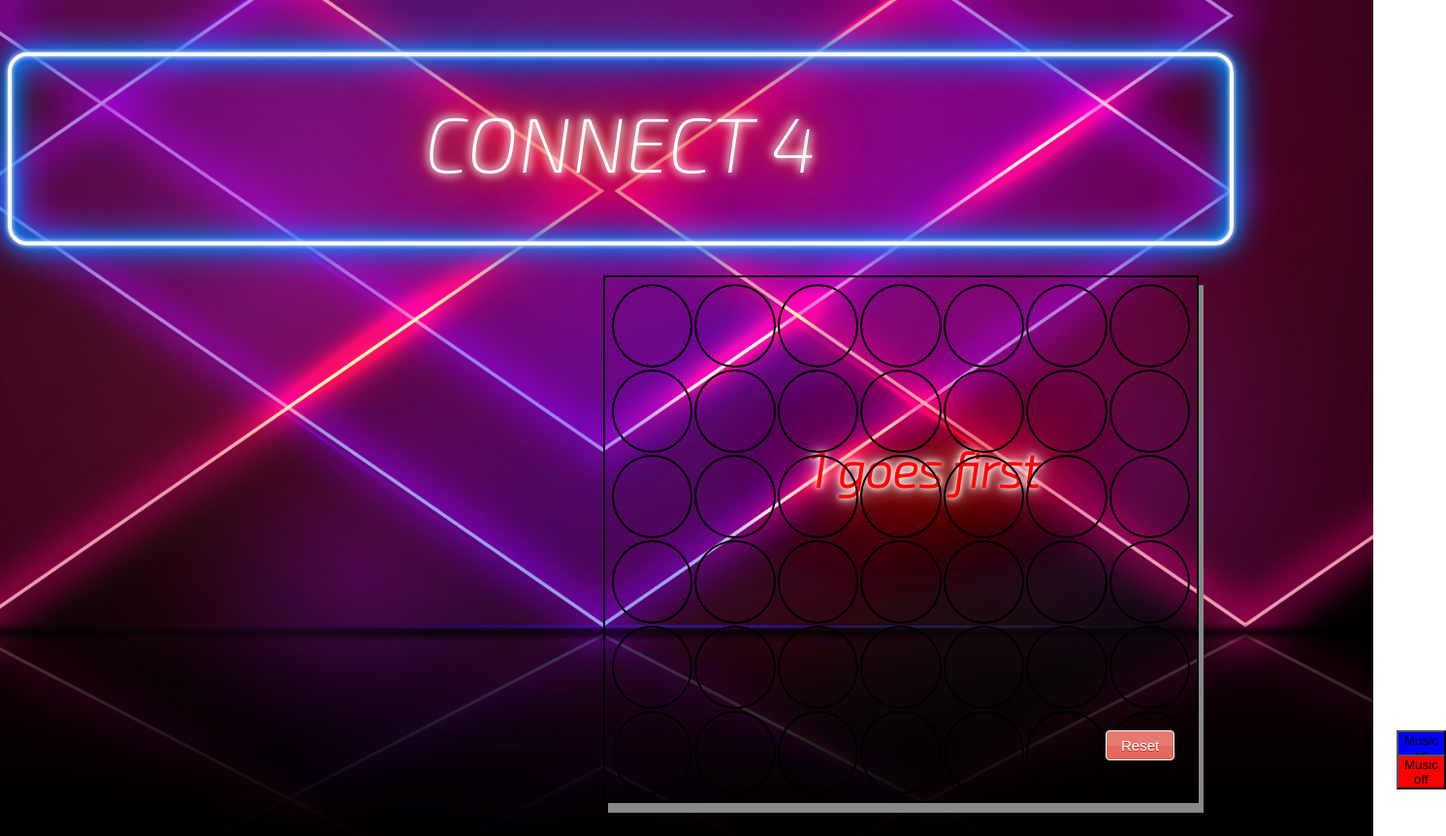
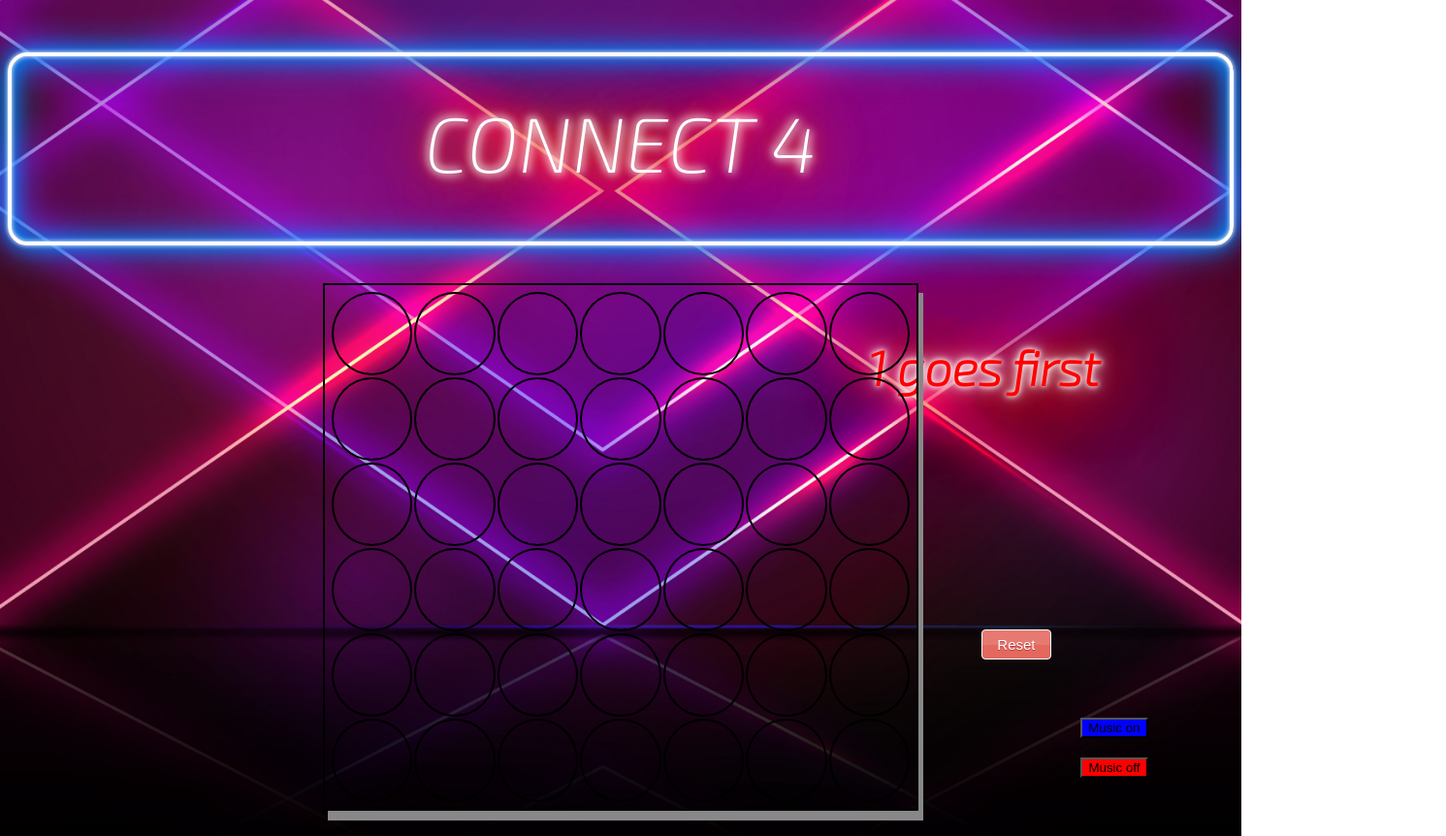
Before and after one commit to Mcswiggi/connect-4, a plain HTML site: page index.html in a window 1280 px wide. Shown: the whole page at 97% size, 1491 px wide, since content can reach past the window. Drawn offline with Linux system fonts and the light colour scheme.

Commit message:
page alignment

```diff
--- a/css/style.css
+++ b/css/style.css
@@ -1,6 +1,6 @@
 body{
 text-align: center;
-/* display: flex; */
+
 background-image: url("/img/3437815.jpg");
 background-repeat: no-repeat;
 background-position: center;
@@ -9,12 +9,17 @@ background-size: cover ;
 font-family: 'Exo 2', sans-serif;
 /* background: #000; */
 min-height: 100vh;
+
 }
 
+
 div.board{
-
+/*
     left: 50%;
-    transform: translate(100%);
+    transform: translate(100%);  */
+    display: flex;
+    justify-content: center;
+    align-items: center;
     width: 600px;
     height: 530px;
     top: 9rem;
@@ -23,7 +28,10 @@ div.board{
     border: 2px solid black;
     padding: .5rem;
     box-shadow: 5px 10px #888888;
-    margin-top: -270px;
+    margin-top: -600px;
+    margin-bottom: auto;
+    margin-right: auto;
+    margin-left: auto;
 }
 
 table tr td{
@@ -40,16 +48,36 @@ table tr td{
     /* background-color: white; */
     cursor: pointer;
     position: relative;
-     /* margin-top: -100px; */
+
+}
+
+
+.cell:hover{
+    background-color: cornflowerblue;
+}
+
+
+div{
+    font-size: 70px;
+    color: rgb(255, 0, 255);
+    display: flex;
+    justify-content:space-around;
+    align-items:flex-end;
+    flex-flow: column;
+    /* height: 500px; */
+    margin-right: 7%;
+    position: relative;
 }
 
 h2#gameMessage{
-    display: absolute;
-    margin-right: 200px;
-    margin-top: 200px;
+    /* display: flex; */
+    /* margin-right: 200px; */
+    /* justify-content:end;
+    align-items: center; */
+    /* margin-top: 200px; */
     font-size: 50px;
     color: #fff;
-    text-align: right;
+    margin-right: 50px;
     text-shadow:
       0 0 5px #fff,
       0 0 10px #fff,
@@ -61,16 +89,6 @@ h2#gameMessage{
       0 0 150px #f40;
 }
 
-.cell:hover{
-    background-color: cornflowerblue;
-}
-
-
-div{
-    font-size: 70px;
-    font-family: 'alarm clock';
-    color: rgb(255, 0, 255);
-}
 :root {
     /* Base font size */
     font-size: 10px;
@@ -137,35 +155,22 @@ h1:focus {
 
 .music  {
     background:blue;
-    position: absolute;
-    margin: -75px 800px;
+    position: relative;
+    margin: 10px 0 0 0;
 }
 
 .musicOff {
     background:red;
-    position: absolute;
-    margin: -50px 800px;
+    position: relative;
+    margin: 20px 0 0 0;
 }
-
-/* .restart{
-    background-color: rgb(204, 179, 207);
-    height: 50px;
-    width: 200px;
-    border-radius: 20px;
-    font-size: 25px;
-    margin-top: 50px;
-    position: absolute;
-    margin: -75px 500px;
-
-} */
-
 
 .restart {
 	box-shadow:inset 0px 39px 0px -24px #e67a73;
 	background-color:#e4685d;
 	border-radius:4px;
 	border:1px solid #ffffff;
-	display:inline-block;
+	/* display:inline-block; */
 	cursor:pointer;
 	color:#ffffff;
 	font-family:Arial;
@@ -173,8 +178,8 @@ h1:focus {
 	padding:6px 15px;
 	text-decoration:none;
 	text-shadow:0px 1px 0px #b23e35;
-    position: absolute;
-    margin: -75px 500px;
+    position: relative;
+    margin: 200px 100px 50px 0;
 }
 .restart:hover {
 	background-color:#eb675e;
--- a/index.html
+++ b/index.html
@@ -12,10 +12,15 @@
     <script defer src='js/app.js' ></script>
     <title>Connect 4</title>
 </head>
+<!-- <div id='countdown'>TIME LEFT <br> 00:25</div> -->
 <body>
     <h1> Connect 4</h1>
-    <h2 id='gameMessage'></h2>
-    <!-- <div id='countdown'>TIME LEFT <br> 00:25</div> -->
+    <div>
+        <h2 id='gameMessage'></h2>
+        <button class="restart">Reset</button>
+         <button class="music">Music on</button>
+        <button class="musicOff">Music off</button>
+    </div>
     <div class='board'>
         <!-- 6 rows with 7 columns as table data -->
         <table>
@@ -76,9 +81,6 @@
     </table>
 
 </div>
-    <button class="music">Music on</button>
-    <button class="musicOff">Music off</button>
-    <button class="restart">Reset</button>
 
 </body>
 </html>
--- a/js/app.js
+++ b/js/app.js
@@ -35,10 +35,11 @@
 
 /*------Constants------*/
 const winningCombinations = []
-const player1 =1 //prompt("What is player one's name?")
+const player1 = 1 //prompt("What is player one's name?")
 const player2 = -1 //prompt("What is player two's name?")
 /*------Variables (state)------*/
-let gameBoard, isWinner, playerTurn, x, y  //timerIntervalId
+let gameBoard, isWinner, playerTurn, x, y
+// let timerIntervalId
 /*------Cached Element References------*/
 const rowEl = document.getElementsByTagName('tr') //y-direction
 const columnEl = document.getElementsByTagName('td') //x-direction
@@ -46,12 +47,12 @@ const resetBtn = document.querySelector('.restart')
 const messageEl = document.querySelector('#gameMessage')
 const cells = document.querySelectorAll('.cell')
 const countdownEl = document.getElementById('countdown')
+const backgroundMusicbtn = document.querySelector('.music')
+const backgroundMusicbtnOff = document.querySelector('.musicOff')
 const playerClick = new Audio ('Audio/mixkit-winning-a-coin-video-game-2069.wav')
 const playerWin = new Audio ('Audio/mixkit-casino-bling-achievement-2067.wav')
 const resetSound = new Audio ('Audio/mixkit-video-game-retro-click-237.wav')
 const backgroundMusic = new Audio ('Audio/mixkit-game-level-music-689.wav')
-const backgroundMusicbtn = document.querySelector('.music')
-const backgroundMusicbtnOff = document.querySelector('.musicOff')
 
 /*------Event Listeners------*/
 for(i = 0 ; i < columnEl.length ; i++){
@@ -116,14 +117,11 @@ function backgroundMusicOn(){
  backgroundMusic.loop = true
 }
 
-
-
  function init() {
 
     cells.forEach(cell => {
        cell.style.backgroundColor =''
      })
-
 
     isWinner = false
     playerTurn = randomTurn() //randomly picks who goes first
```
